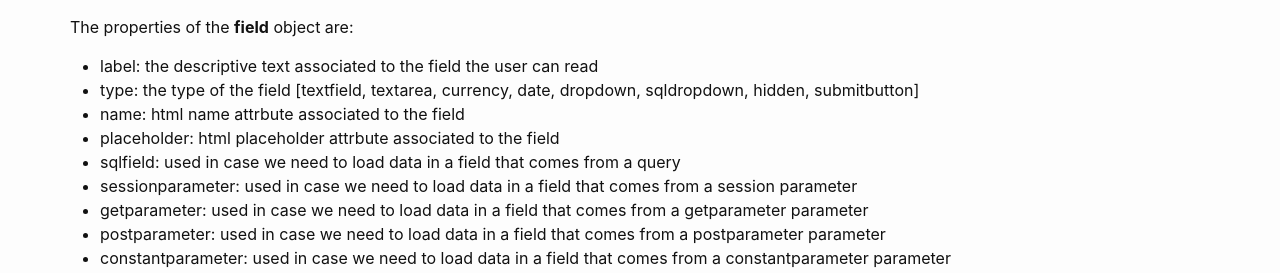
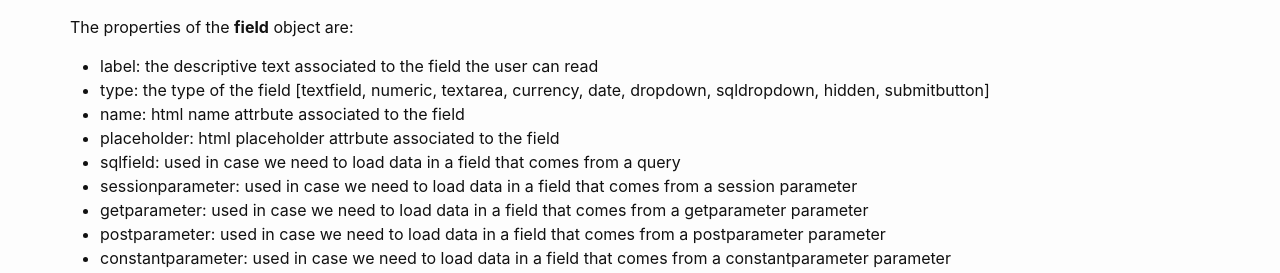
Before and after one commit to fabiomattei/uddocs, a Jekyll site: the page built from _docs/form.md, in a window 1280 px wide and 900 px high, scrolled down 1685 px. Shown: the part 180-453 px from the top of the window. Built offline with Jekyll 4.4.1, drawn with Linux system fonts in a browser that asks for light colours.

Commit message:
improving documentation

```diff
--- a/_docs/form.md
+++ b/_docs/form.md
@@ -87,7 +87,7 @@ If you want to know more about SQL paramenters check out the <a href="{{site.bas
 The properties of the **field** object are:
 
 * label: the descriptive text associated to the field the user can read
-* type: the type of the field [textfield, textarea, currency, date, dropdown, sqldropdown, hidden, submitbutton]
+* type: the type of the field [textfield, numeric, textarea, currency, date, dropdown, sqldropdown, hidden, submitbutton]
 * name: html name attrbute associated to the field
 * placeholder: html placeholder attrbute associated to the field
 * sqlfield: used in case we need to load data in a field that comes from a query
```
